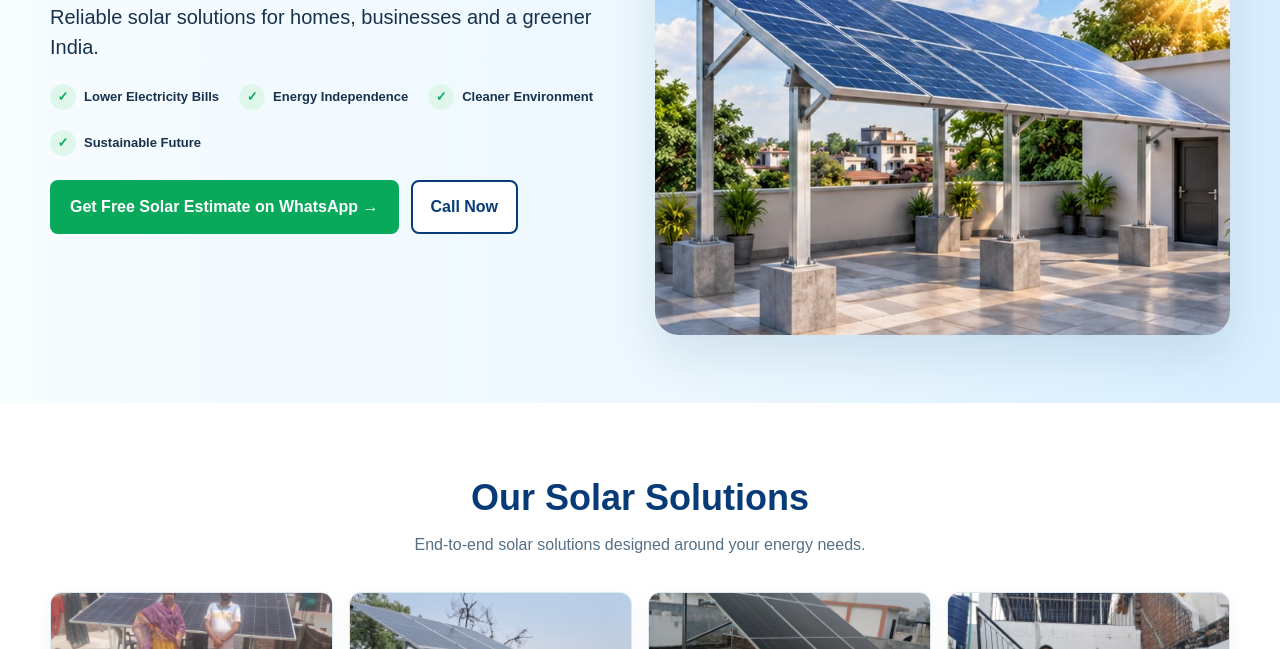
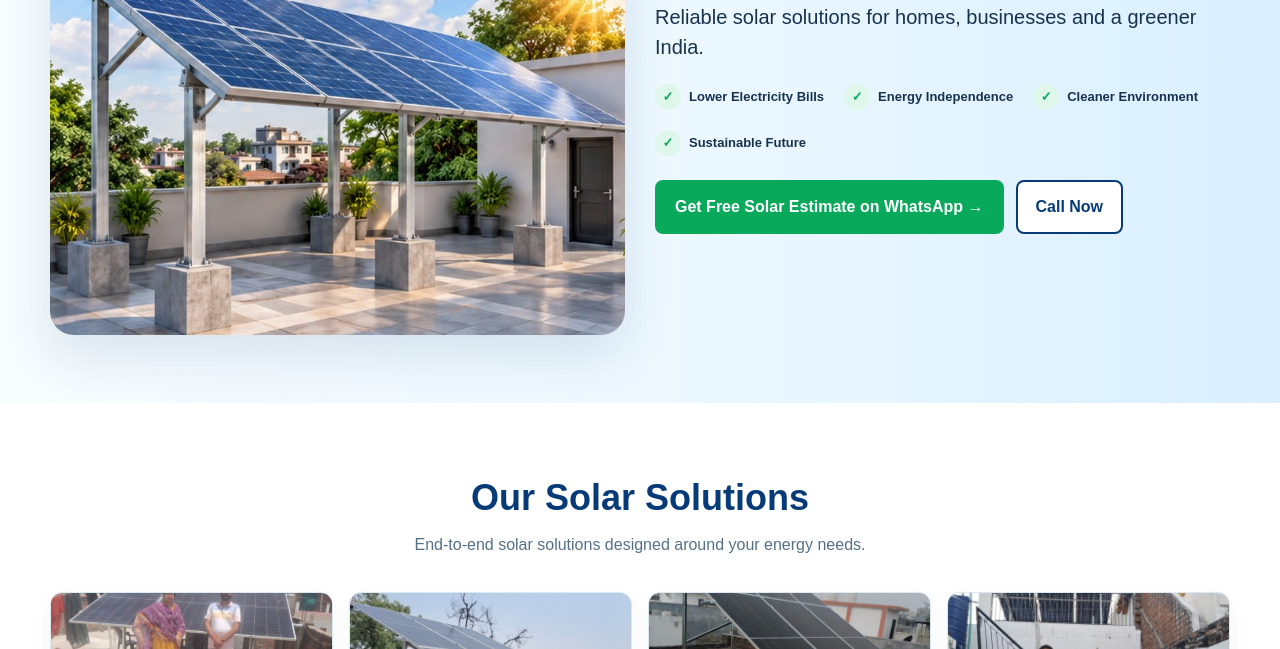
Before and after one commit to kashisolar/kashi-solar-website, a plain HTML site: page index.html in a window 1280 px wide. Shown: the part 451-1100 px from the top of the page. Drawn offline with Linux system fonts and the light colour scheme.

Commit message:
Update website layout

```diff
--- a/index.html
+++ b/index.html
@@ -13,7 +13,7 @@ a{text-decoration:none;color:inherit}.container{width:min(1180px,calc(100% - 32p
 header{position:sticky;top:0;z-index:20;background:#fff;border-bottom:1px solid #e5edf4;box-shadow:0 2px 12px #082d5510}
 .nav{min-height:76px;display:flex;align-items:center;gap:18px;min-width:0}.mobile-menu{display:none}.logo{width:145px;height:auto}.links{display:flex;gap:18px;align-items:center;flex:1;justify-content:center}.links a{font-size:14px;font-weight:700;color:var(--dark)}.links a:hover{color:var(--green)}
 .btn{display:inline-flex;align-items:center;justify-content:center;gap:8px;padding:13px 18px;border-radius:8px;font-weight:800;border:2px solid transparent;cursor:pointer}.btn-green{background:var(--green);color:#fff}.btn-outline{border-color:var(--blue);color:var(--blue);background:#fff}.phone{font-weight:800;color:var(--blue);font-size:13px;white-space:nowrap}
-.hero{background:linear-gradient(90deg,#f7fcff 0%,#edf8ff 52%,#d9efff 100%);overflow:hidden}.hero-grid{display:grid;grid-template-columns:minmax(0,1fr) minmax(0,1fr);min-height:570px;align-items:center;gap:30px}.hero-grid>div{min-width:0}.eyebrow{font-weight:800;letter-spacing:2px;color:var(--green);font-size:13px}.hero h1{font-size:54px;line-height:1.03;margin:12px 0;color:var(--blue)}.hero h1 span{color:var(--green)}.hero p{font-size:20px;max-width:570px}.hero-actions{display:flex;gap:12px;flex-wrap:wrap;margin:24px 0}.hero-right{display:flex;flex-direction:column;align-items:center;min-width:0}.hero-brand{text-align:center;margin:0 0 14px}.hero-brand h2{margin:0;color:var(--blue);font-size:31px;line-height:1.12;font-weight:900}.hero-brand .tagline{margin:5px 0 8px;color:var(--blue);font-size:15px;font-weight:800;letter-spacing:.3px}.hero-brand .hero-phone{color:var(--blue);font-size:25px;font-weight:900;white-space:nowrap}.hero-photo{width:100%;height:450px;background:url('images/hero-rooftop-ai.jpg') center/cover;border-radius:24px;box-shadow:0 20px 50px #0b3d651f}
+.hero{background:linear-gradient(90deg,#f7fcff 0%,#edf8ff 52%,#d9efff 100%);overflow:hidden}.hero-grid{display:grid;grid-template-columns:minmax(0,1fr) minmax(0,1fr);min-height:570px;align-items:center;gap:30px}.hero-grid>div:first-child{order:2}.hero-grid>.hero-right{order:1}.hero-grid>div{min-width:0}.eyebrow{font-weight:800;letter-spacing:2px;color:var(--green);font-size:13px}.hero h1{font-size:54px;line-height:1.03;margin:12px 0;color:var(--blue)}.hero h1 span{color:var(--green)}.hero p{font-size:20px;max-width:570px}.hero-actions{display:flex;gap:12px;flex-wrap:wrap;margin:24px 0}.hero-right{display:flex;flex-direction:column;align-items:center;min-width:0}.hero-brand{text-align:center;margin:0 0 14px}.hero-brand h2{margin:0;color:var(--blue);font-size:31px;line-height:1.12;font-weight:900}.hero-brand .tagline{margin:5px 0 8px;color:var(--blue);font-size:15px;font-weight:800;letter-spacing:.3px}.hero-brand .hero-phone{color:var(--blue);font-size:25px;font-weight:900;white-space:nowrap}.hero-photo{width:100%;height:450px;background:url('images/hero-rooftop-ai.jpg') center/cover;border-radius:24px;box-shadow:0 20px 50px #0b3d651f}
 .features{display:flex;gap:20px;flex-wrap:wrap;margin-top:22px}.feature{font-size:13px;font-weight:700;display:flex;align-items:center;gap:8px}.dot{width:26px;height:26px;border-radius:50%;background:#dff7eb;color:var(--green);display:grid;place-items:center}
 section{padding:68px 0}.section-title{text-align:center;margin-bottom:35px}.section-title h2{font-size:36px;color:var(--blue);margin:0 0 8px}.section-title p{margin:0;color:#557086}
 .cards{display:grid;grid-template-columns:repeat(4,1fr);gap:16px}.card{border:1px solid #dce8f2;border-radius:12px;overflow:hidden;background:#fff;box-shadow:0 5px 18px #123d5d0c}.card img{width:100%;height:155px;object-fit:cover}.card-body{padding:18px}.card h3{margin:0 0 8px;color:var(--blue);font-size:18px}.card a{color:var(--blue2);font-weight:800;font-size:13px}
@@ -24,7 +24,7 @@ section{padding:68px 0}.section-title{text-align:center;margin-bottom:35px}.sect
 .why{background:#eff9f3;border:1px solid #d6eedf;border-radius:14px;padding:25px;display:grid;grid-template-columns:repeat(4,1fr);gap:20px}.why h3{color:var(--blue);margin:5px 0}.why p{font-size:13px;margin:0}
 .cta{background:var(--blue);color:#fff;padding:38px 0}.cta-row{display:flex;align-items:center;justify-content:space-between;gap:20px}.cta h2{margin:0;font-size:30px}.cta-actions{display:flex;gap:10px;flex-wrap:wrap}
 footer{background:#061e39;color:#d8e6f2;padding:42px 0 18px}.footer-grid{display:grid;grid-template-columns:1.15fr .9fr 1.2fr 1fr;gap:42px;align-items:start}.footer-brand p{margin:14px 0 0;line-height:1.55}.footer-links a{margin:8px 0}.footer-contact p{margin:8px 0;line-height:1.5}.footer-contact .contact-line{display:flex;gap:10px;align-items:flex-start}.footer-contact .contact-icon{width:20px;flex:0 0 20px;color:#7be0ad;font-weight:900}.footer-contact a{display:inline;color:#d8e6f2;margin:0;word-break:break-word}.footer-logo{width:190px;max-width:100%;background:#fff;border-radius:8px}.footer-company-name{font-size:19px;font-weight:900;color:#fff;margin:10px 0 2px}.footer-tagline{color:#8cf0bd;font-size:12px;font-weight:800;letter-spacing:.3px;margin:0 0 10px}.footer-links a{display:block;margin:9px 0;line-height:1.3}.footer-links{min-width:0}.footer h4{color:#fff;margin-top:0}.footer a{display:block;font-size:13px;margin:7px 0;color:#c8d8e6}.copyright{border-top:1px solid #ffffff22;margin-top:30px;padding-top:15px;font-size:12px;display:flex;justify-content:space-between;gap:15px}
-@media(max-width:950px){.links{display:none}.nav{justify-content:space-between}.nav .btn{flex:0 1 auto}.hero-grid,.estimate-grid,.dual{grid-template-columns:minmax(0,1fr)}.hero h1{font-size:42px}.hero-photo{height:350px}.cards{grid-template-columns:1fr 1fr}.gallery{grid-template-columns:1fr 1fr}.steps{grid-template-columns:repeat(3,1fr)}.why{grid-template-columns:1fr 1fr}.footer-grid{grid-template-columns:1fr 1fr}}
+@media(max-width:950px){.hero-grid>div:first-child{order:2}.hero-grid>.hero-right{order:1}.links{display:none}.nav{justify-content:space-between}.nav .btn{flex:0 1 auto}.hero-grid,.estimate-grid,.dual{grid-template-columns:minmax(0,1fr)}.hero h1{font-size:42px}.hero-photo{height:350px}.cards{grid-template-columns:1fr 1fr}.gallery{grid-template-columns:1fr 1fr}.steps{grid-template-columns:repeat(3,1fr)}.why{grid-template-columns:1fr 1fr}.footer-grid{grid-template-columns:1fr 1fr}}
 @media(max-width:600px){section{padding:48px 0}.container{width:calc(100% - 28px);max-width:100%}.nav{min-height:68px;gap:10px}.logo{width:112px;max-width:34vw}.nav>.btn{padding:10px 14px;font-size:14px;border-radius:8px;white-space:nowrap}.mobile-menu{display:none}.phone{display:none}.cards,.banks,.form-grid,.gallery,.why,.footer-grid{grid-template-columns:1fr}.steps{grid-template-columns:1fr 1fr}.hero-grid{min-height:auto;gap:28px;padding:42px 0}.hero-grid>div{min-width:0}.hero h1{max-width:100%;word-break:normal;overflow-wrap:anywhere}.hero p{max-width:100%}.hero h1{font-size:36px;line-height:1.08;overflow-wrap:normal}.hero p{font-size:17px}.eyebrow{font-size:11px;letter-spacing:1.5px}.features{display:grid;grid-template-columns:1fr 1fr;gap:12px}.feature{font-size:12px}.hero-actions{display:grid;grid-template-columns:1fr;gap:10px}.hero-actions .btn{width:100%}.hero-right{width:100%}.hero-brand h2{font-size:23px}.hero-brand .tagline{font-size:11px;line-height:1.35}.hero-brand .hero-phone{font-size:19px}.hero-photo{height:280px}.estimate h2{font-size:34px}.estimate-card{padding:18px}.form-grid{gap:12px}.radio-row{gap:12px}.field input,.field select{font-size:16px}.copyright{display:block}.copyright span{display:block;margin-top:6px}}
 </style>
 </head>
```
